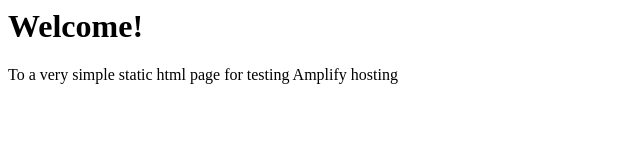
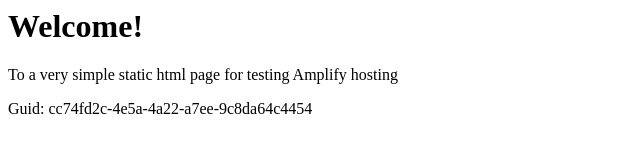
Before and after one commit to aws-aemilia-cmh/Github-PR-Commit-Integration-Test-DoNotTouch-Gith-P5X5MO5I-v1-preprod-us-east-2, a website: page src/index.html in a window 1280 px wide. Shown: the whole page, without its empty margins (0-640 px from the left). Drawn offline with Linux system fonts and the light colour scheme.

Commit message:
commit from integ tests

```diff
--- a/src/index.html
+++ b/src/index.html
@@ -1,3 +1,5 @@
+
+
 <html lang="en">
 
 <head>
@@ -10,6 +12,6 @@
 <body>
     <h1>Welcome!</h1>
     <p>To a very simple static html page for testing Amplify hosting</p>
-</body>
+    <p>Guid: cc74fd2c-4e5a-4a22-a7ee-9c8da64c4454</p></body>
 
 </html>
```
